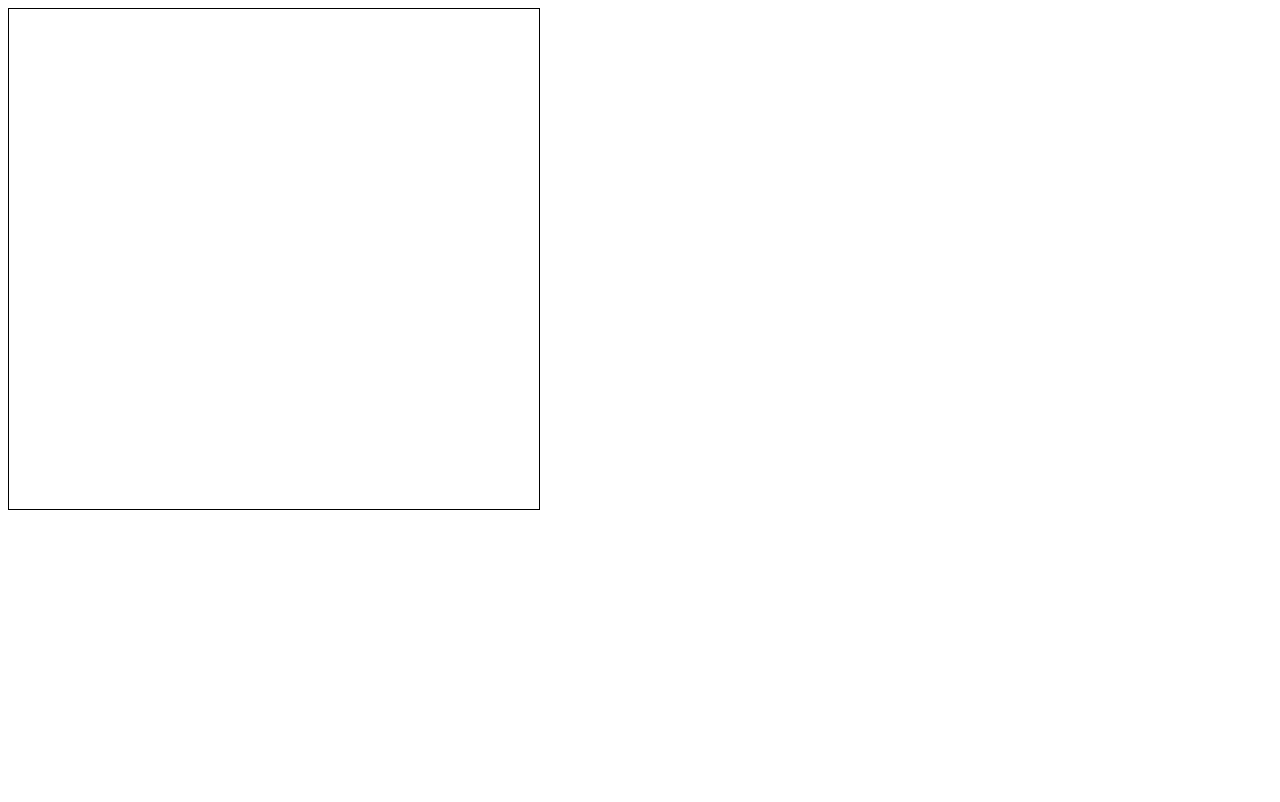
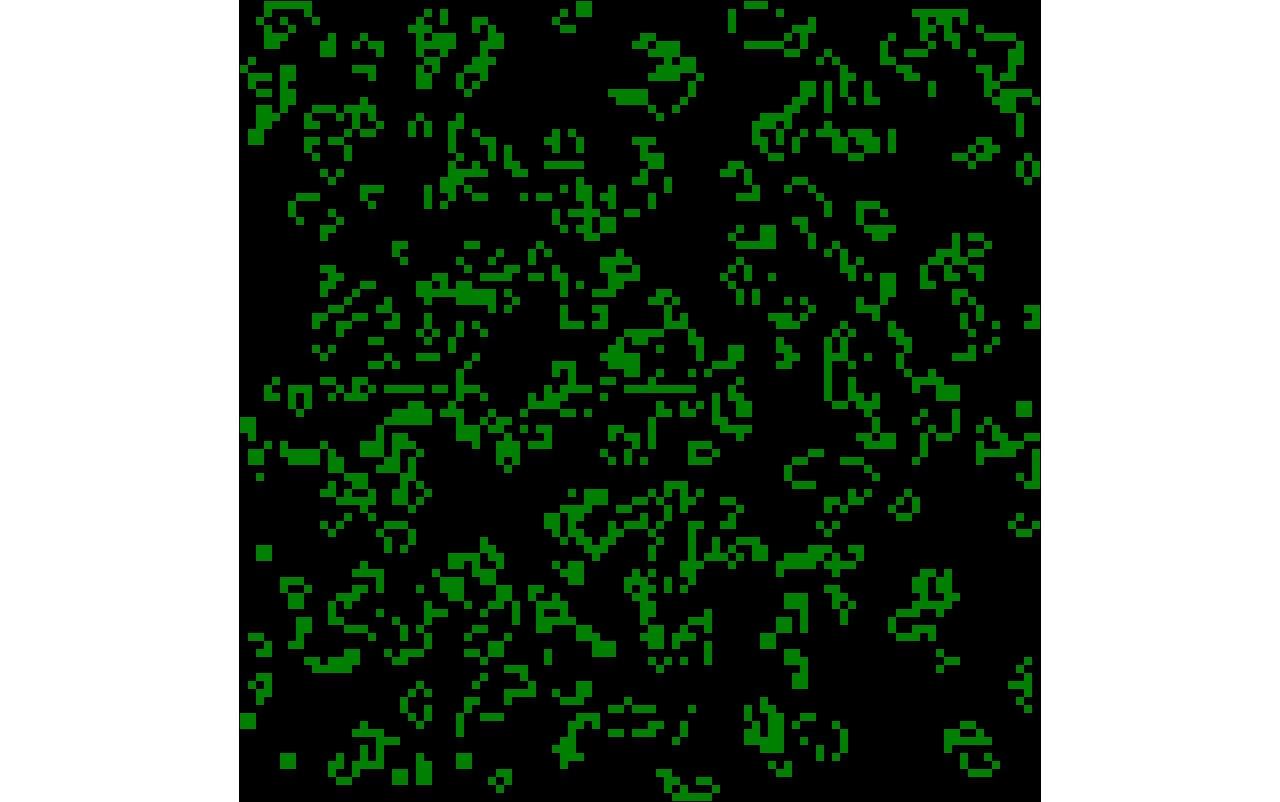
Before and after one commit to gomez-fernando/202205-W02CH05_Fernando-gomez, a website with bundled scripts: page index.html in a window 1280 px wide. Built offline with nearby package versions, Linux system fonts and the light colour scheme.

Commit message:
Add canvas element and render of planet on screen

```diff
--- a/css/style.css
+++ b/css/style.css
@@ -1,3 +1,11 @@
+*, *::after, *::before{
+    box-sizing: border-box;
+    margin: 0;
+    padding: 0;
+}
+body{
+    display: flex;
+}
 #canvas {
     border: 1px solid black;
     margin: auto;
--- a/js/functions.js
+++ b/js/functions.js
@@ -1,5 +1,21 @@
+
+let ctx = canvas.getContext('2d');
+let rows = 100;
+let columns = 100;
+let background = '#000000';
+let cellColor = 'green';
+
+
+let canvasWidth = 800;
+let canvasHeight = 800;
+// let tileWidth;
+// let tileHeight;
+// let planet;
+let tileWidth = canvasWidth / columns;
+let tileHeight = canvasHeight / rows;
+
 export const randomArray = () => {
-    let array = [...Array(10)].map(x => Array(10).fill(1));
+    let array = [...Array(100)].map(x => Array(100).fill(1));
 
     for (let i = 0; i < array.length; i++){
         for (let j = 0; j < array.length; j++){
@@ -10,6 +26,9 @@ export const randomArray = () => {
 }
 
 export const verifyNeighbours = (array) => {
+
+
+
     let newArray =  [...array].map((row) => [...row]);
     for (let i = 0; i < array.length; i++) {
         for (let j = 0; j < array[i].length; j++) {
@@ -81,15 +100,42 @@ export const verifyNeighbours = (array) => {
                     newArray[i][j] = 0;
                 }
             }
+
+            // drawPlanet(newArray);
+            const drawCell = (i, j) => {
+                let color = '';
+                if (array[i][j] === 1){
+                    color = cellColor;
+                } else{
+                    color = background;
+                }
+
+                ctx.fillStyle = color;
+                ctx.fillRect(i * tileWidth, j * tileHeight, tileWidth, tileHeight);
+            }
+            drawCell(i,j);
+             const drawPlanet = (array) => {
+                for (let i = 0; i < rows; i++) {
+                    for (let j = 0; j < columns; j++) {
+                        drawCell(array[i][j]);
+                    }
+
+                }
+            }
         }
     }
 
     return newArray;
 };
 
-export const newGen = ( array) => {
-    setInterval(() => {
-        array =  verifyNeighbours(array);
-        console.log(array);
-    }, 3000);
+// export const newGen = ( array) => {
+//     setInterval(() => {
+//         array =  verifyNeighbours(array);
+//         console.log(array);
+//     }, 3000);
+// }
+
+export const dropCanvas = () => {
+    canvas.width = canvas.width;
+    canvas.height = canvas.height;
 }
--- a/js/index.js
+++ b/js/index.js
@@ -1,38 +1,48 @@
 import { verifyNeighbours } from "./functions.js";
 import { randomArray } from "./functions.js";
-import { newGen } from "./functions.js";
+import { dropCanvas } from "./functions.js";
+// import { drawPlanet } from "./functions.js";
 
 let canvas = document.querySelector('#canvas');
-let ctx = canvas.getContext('2d');
-let fps = 50;
-let canvasWidth = 530;
-let canvasHeight = 500;
-let tileWidth;
-let tileHeight;
-let planet;
-let rows = 100;
-let columns = 100;
-let background = '#000000';
-let cellColor = 'green';
+// let fps = 50;
+let canvasWidth = 800;
+let canvasHeight = 800;
+// let tileWidth;
+// let tileHeight;
+// let planet;
+// let rows = 100;
+// let columns = 100;
+// let tileWidth = canvasWidth / columns;
+// let tileHeight = canvasHeight / rows;
 
-let array = [];
+
+
 
 const game = () => {
     canvas.width = canvasWidth;
     canvas.height = canvasHeight;
 
-    tileWidth = canvasWidth / columns;
-    tileHeight = canvasHeight / rows;
+
+
+
 
     // let goOn = true;
-    array = randomArray();
+    let array = randomArray();
+
+    dropCanvas();
+    // drawPlanet(array);
 
     setInterval(() => {
         array =  verifyNeighbours(array);
         console.log(array);
-    }, 2000 / fps);
+    }, 500 );
 
 }
+
+// const main = () => {
+//     dropCanvas();
+//     drawPlanet();
+// }
 
 
 // IIFE
```
